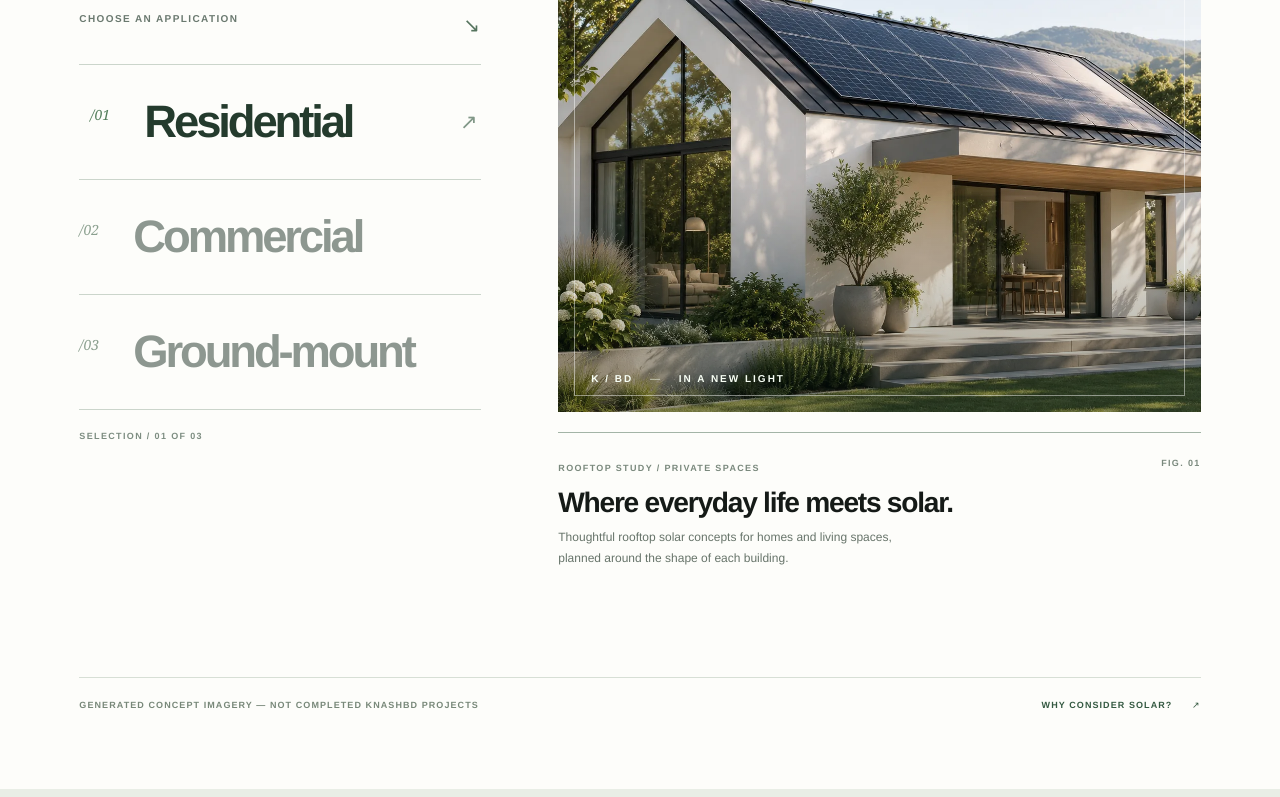
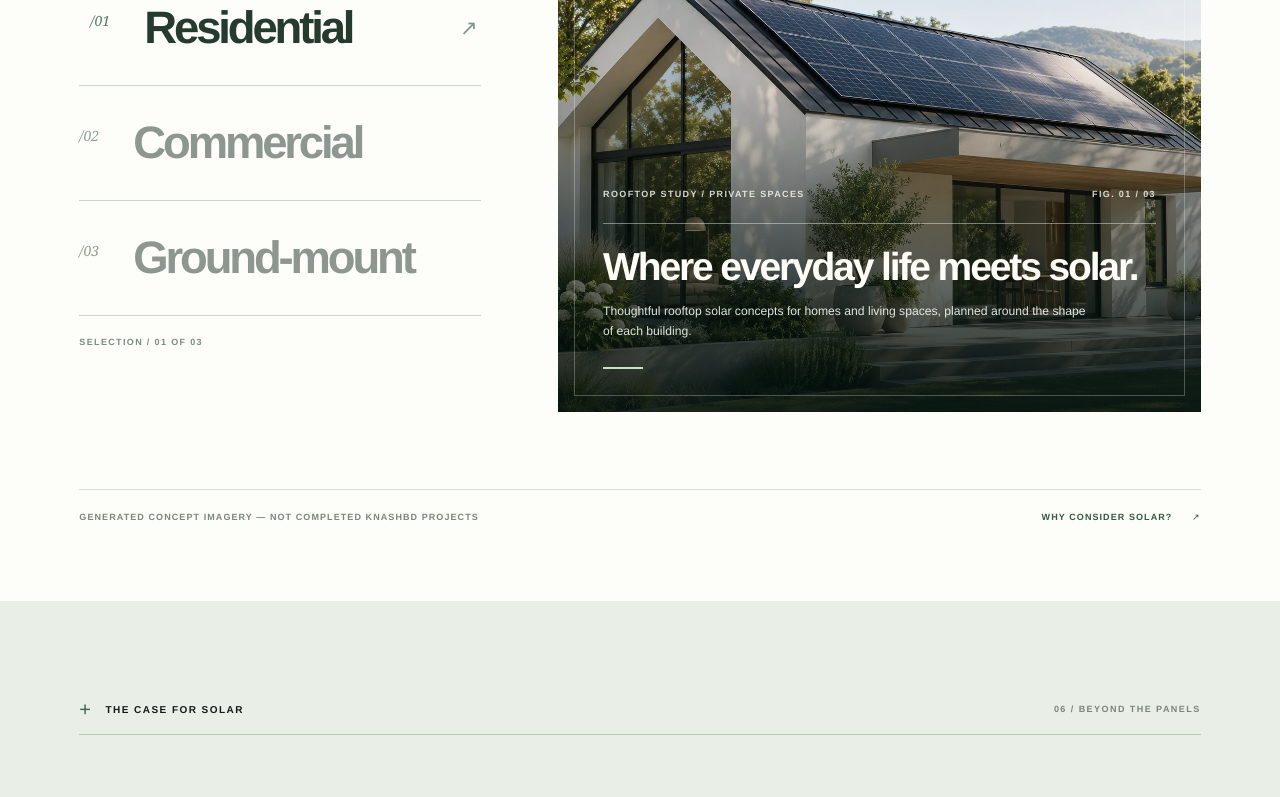
Before and after one commit to Rafi12234/Knash-BD, a React (Vite) app in the folder knashBD/: page / in a window 1280 px wide. Shown: the part 3278-4075 px from the top of the page. Built offline with nearby package versions, Linux system fonts and the light colour scheme; no server answers.

Commit message:
feat: integrate animated solar application descriptions into images

```diff
--- a/knashBD/src/App.jsx
+++ b/knashBD/src/App.jsx
@@ -9,6 +9,7 @@ import './sections.css'
 import './phase4.css'
 import './photography.css'
 import './about-cinematic.css'
+import './solutions-overlay.css'
 
 function App() {
   return (
--- a/knashBD/src/components/Solutions.jsx
+++ b/knashBD/src/components/Solutions.jsx
@@ -89,18 +89,32 @@ export default function Solutions() {
             ))}
             <span className="solutions-photo-shade" aria-hidden="true" />
             <span className="solutions-photo-topline" aria-hidden="true">KN / {selected.index} — SOLAR APPLICATIONS</span>
-            <span className="solutions-figure-stamp" aria-hidden="true">K / BD <span>—</span> IN A NEW LIGHT</span>
             <span className="solutions-photo-index" aria-hidden="true">{selected.index} / 03</span>
           </div>
-          <figcaption className="solutions-caption" id="solution-description" aria-live="polite" aria-atomic="true">
-            <div className="solutions-caption-copy" key={selected.id}>
-              <span className="solutions-caption-label">{selected.caption}</span>
-              <h3>{selected.subtitle}</h3>
-              <p>{selected.details}</p>
-            </div>
-            <span className="solutions-caption-issue">FIG. {selected.index}</span>
+          <figcaption className="solutions-caption solutions-caption--immersive" id="solution-description">
+            {applications.map((item) => {
+              const isActive = active === item.id
+              return (
+                <div
+                  key={item.id}
+                  className={`solutions-overlay-panel ${isActive ? 'solutions-overlay-panel--active' : ''}`}
+                  aria-hidden={!isActive}
+                >
+                  <div className="solutions-overlay-meta">
+                    <span>{item.caption}</span>
+                    <span>FIG. {item.index} / 03</span>
+                  </div>
+                  <h3>{item.subtitle}</h3>
+                  <p>{item.details}</p>
+                  <span className="solutions-overlay-accent" aria-hidden="true" />
+                </div>
+              )
+            })}
           </figcaption>
-          <span className="visually-hidden">Illustration concept: {selected.imageAlt}</span>
+          <span className="visually-hidden" aria-live="polite" aria-atomic="true">
+            {selected.title} solar: {selected.subtitle} {selected.details}
+            This is a generated concept image, not a completed KnashBD project.
+          </span>
         </figure>
       </div>
       <div className="solutions-endnote" data-reveal>
--- /dev/null
+++ b/knashBD/src/solutions-overlay.css
@@ -0,0 +1,198 @@
+/* KnashBD — Solar application stories, integrated with their photographs.
+   Keeps the image itself as the surface; never introduces an overlapping card. */
+
+.solutions-figure.solutions-figure--photographic {
+  position: relative;
+  isolation: isolate;
+  overflow: hidden;
+}
+
+.solutions-photo-stage .solutions-photo-shade {
+  z-index: 2;
+  background:
+    linear-gradient(180deg,
+      rgba(6, 20, 18, .24) 0%,
+      rgba(6, 20, 18, .04) 23%,
+      rgba(6, 22, 19, .02) 39%,
+      rgba(5, 19, 17, .49) 65%,
+      rgba(3, 17, 15, .89) 100%);
+}
+
+.solutions-figure--photographic .solutions-caption--immersive {
+  position: absolute;
+  z-index: 7;
+  inset: auto 0 0;
+  display: block;
+  padding: 0;
+  margin: 0;
+  border: none;
+  min-height: 0;
+  width: 100%;
+  pointer-events: none;
+  color: #f8faf5;
+}
+
+.solutions-overlay-panel {
+  position: absolute;
+  inset: auto 0 0;
+  padding: 0 clamp(24px, 3.5vw, 58px) clamp(28px, 3.4vw, 56px);
+  opacity: 0;
+  visibility: hidden;
+  transform: translate3d(0, 18px, 0);
+  filter: blur(4px);
+  transition:
+    opacity 540ms cubic-bezier(.19, 1, .22, 1),
+    transform 760ms cubic-bezier(.19, 1, .22, 1),
+    filter 760ms ease,
+    visibility 0s linear 770ms;
+}
+
+.solutions-overlay-panel--active {
+  position: relative;
+  opacity: 1;
+  visibility: visible;
+  transform: translate3d(0, 0, 0);
+  filter: blur(0);
+  transition-delay: 105ms, 105ms, 105ms, 0ms;
+}
+
+/* Labels and copy move on separate beats when an application changes. */
+.solutions-overlay-panel > .solutions-overlay-meta,
+.solutions-overlay-panel > h3,
+.solutions-overlay-panel > p {
+  opacity: 0;
+  transform: translateY(15px);
+  transition:
+    opacity 600ms cubic-bezier(.19, 1, .22, 1),
+    transform 790ms cubic-bezier(.19, 1, .22, 1);
+}
+
+.solutions-overlay-panel--active > .solutions-overlay-meta,
+.solutions-overlay-panel--active > h3,
+.solutions-overlay-panel--active > p {
+  opacity: 1;
+  transform: translateY(0);
+}
+
+.solutions-overlay-panel--active > .solutions-overlay-meta { transition-delay: 170ms; }
+.solutions-overlay-panel--active > h3 { transition-delay: 255ms; }
+.solutions-overlay-panel--active > p { transition-delay: 355ms; }
+
+.solutions-overlay-meta {
+  display: flex;
+  align-items: center;
+  justify-content: space-between;
+  gap: 18px;
+  padding-bottom: clamp(15px, 1.7vw, 26px);
+  margin-bottom: clamp(16px, 1.7vw, 24px);
+  border-bottom: 1px solid rgba(238, 246, 234, .45);
+  color: rgba(246, 251, 244, .83);
+  font-size: clamp(9px, .65vw, 11px);
+  font-weight: 680;
+  letter-spacing: .15em;
+  line-height: 1.6;
+}
+
+.solutions-overlay-meta span:last-child { white-space: nowrap; }
+
+.solutions-overlay-panel h3 {
+  max-width: 650px;
+  margin: 0 0 clamp(11px, 1vw, 15px);
+  color: #fffdf7;
+  font-size: clamp(27px, 3.05vw, 51px);
+  font-weight: 670;
+  line-height: 1.08;
+  letter-spacing: -.055em;
+  text-wrap: balance;
+}
+
+.solutions-overlay-panel p {
+  max-width: 490px;
+  margin: 0;
+  color: rgba(249, 254, 247, .88);
+  font-size: clamp(12px, .95vw, 15px);
+  line-height: 1.66;
+  font-weight: 400;
+  text-wrap: pretty;
+}
+
+.solutions-overlay-accent {
+  display: block;
+  width: 40px;
+  height: 2px;
+  margin-top: clamp(19px, 2vw, 30px);
+  background: #c4e6bd;
+  transform-origin: left center;
+  transform: scaleX(0);
+  transition: transform 930ms cubic-bezier(.19,1,.22,1);
+}
+.solutions-overlay-panel--active .solutions-overlay-accent {
+  transform: scaleX(1);
+  transition-delay: 420ms;
+}
+
+/* Remove obsolete below-photo typography from the visible layout. */
+.solutions-figure--photographic .solutions-image-frame {
+  margin-bottom: 0;
+}
+.solutions-figure--photographic .solutions-image-frame::after {
+  z-index: 4;
+  border-color: rgba(255,255,255,.26);
+}
+.solutions-figure--photographic .solutions-photo-topline,
+.solutions-figure--photographic .solutions-photo-index { z-index: 5; }
+
+@media (max-width: 820px) {
+  .solutions-overlay-panel {
+    padding: 0 clamp(22px, 4.5vw, 42px) clamp(24px, 4.5vw, 38px);
+  }
+  .solutions-overlay-panel h3 {
+    font-size: clamp(27px, 4.5vw, 44px);
+  }
+  .solutions-overlay-panel p { max-width: 470px; font-size: 13px; }
+}
+@media (max-width: 560px) {
+  .solutions-photo-stage .solutions-photo-shade {
+    background: linear-gradient(180deg, rgba(6, 20, 18, .12), transparent 20%, rgba(4, 21, 17, .22) 41%, rgba(3, 18, 16, .9) 100%);
+  }
+  .solutions-figure--photographic .solutions-image-frame {
+    aspect-ratio: .93;
+    min-height: 365px;
+  }
+  .solutions-overlay-panel { padding: 0 23px 25px; }
+  .solutions-overlay-meta {
+    margin-bottom: 14px;
+    padding-bottom: 12px;
+    font-size: 8px;
+    letter-spacing: .10em;
+    gap: 8px;
+  }
+  .solutions-overlay-panel h3 {
+    font-size: clamp(24px, 6.5vw, 32px);
+    line-height: 1.09;
+    margin-bottom: 9px;
+  }
+  .solutions-overlay-panel p {
+    font-size: 11.5px;
+    line-height: 1.52;
+    max-width: 100%;
+  }
+  .solutions-overlay-accent { margin-top: 17px; }
+}
+
+@media (prefers-reduced-motion: reduce) {
+  .solutions-overlay-panel,
+  .solutions-overlay-panel > .solutions-overlay-meta,
+  .solutions-overlay-panel > h3,
+  .solutions-overlay-panel > p,
+  .solutions-overlay-accent {
+    transition: none !important;
+    filter: none !important;
+  }
+  .solutions-overlay-panel:not(.solutions-overlay-panel--active) { display: none; }
+  .solutions-overlay-panel--active { opacity: 1; transform: none; visibility: visible; }
+  .solutions-overlay-panel--active > .solutions-overlay-meta,
+  .solutions-overlay-panel--active > h3,
+  .solutions-overlay-panel--active > p { opacity: 1; transform: none; }
+  .solutions-overlay-panel--active .solutions-overlay-accent { transform: none; }
+}
```
